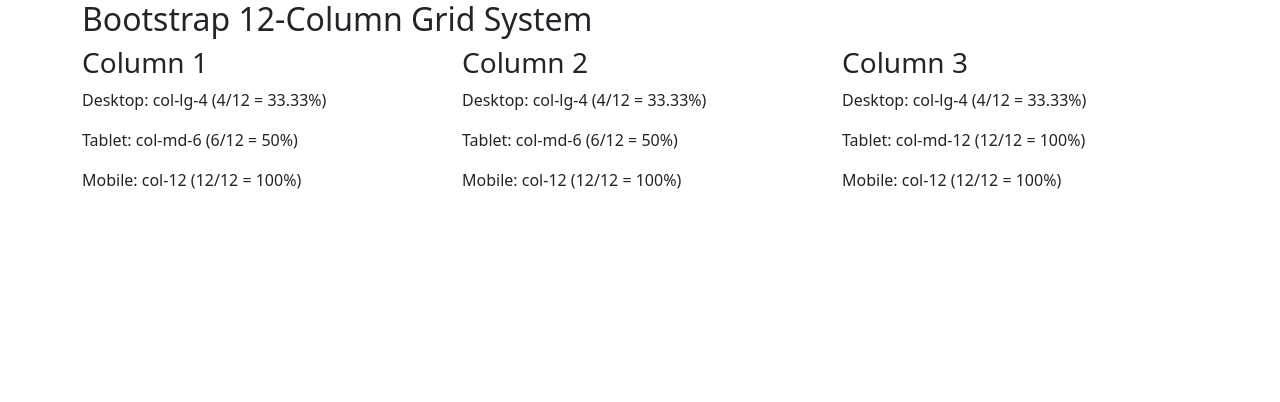
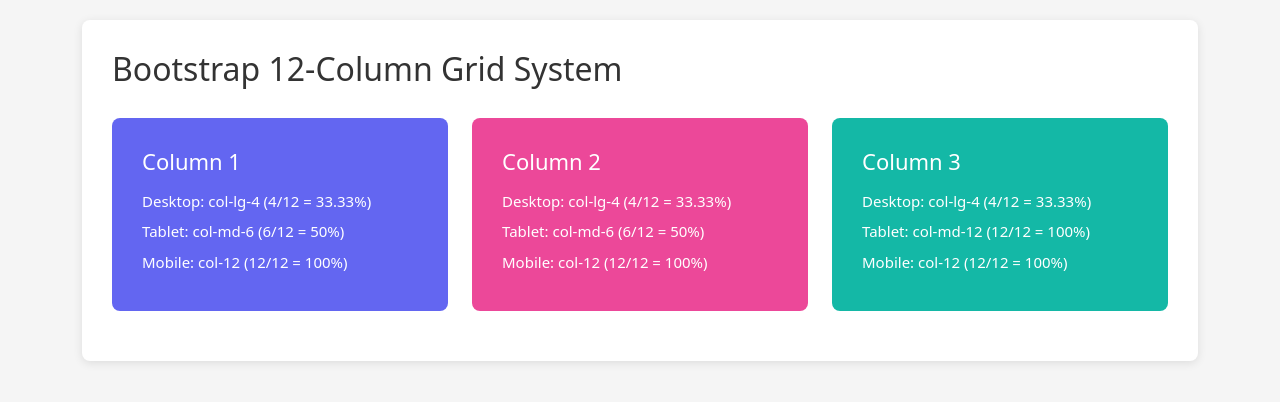
Before and after one commit to dzhangazy/task2, a plain HTML site: page index.html in a window 1280 px wide. Drawn offline with nearby package versions, Linux system fonts and the light colour scheme.

Commit message:
Update index.html

```diff
--- a/index.html
+++ b/index.html
@@ -8,7 +8,7 @@
       href="https://cdn.jsdelivr.net/npm/bootstrap@5.3.0/dist/css/bootstrap.min.css"
       rel="stylesheet"
     />
-    <link rel="stylesheet" href="task2_css.css" />
+    <link rel="stylesheet" href="task2.css" />
   </head>
   <body>
     <div class="container">
```
